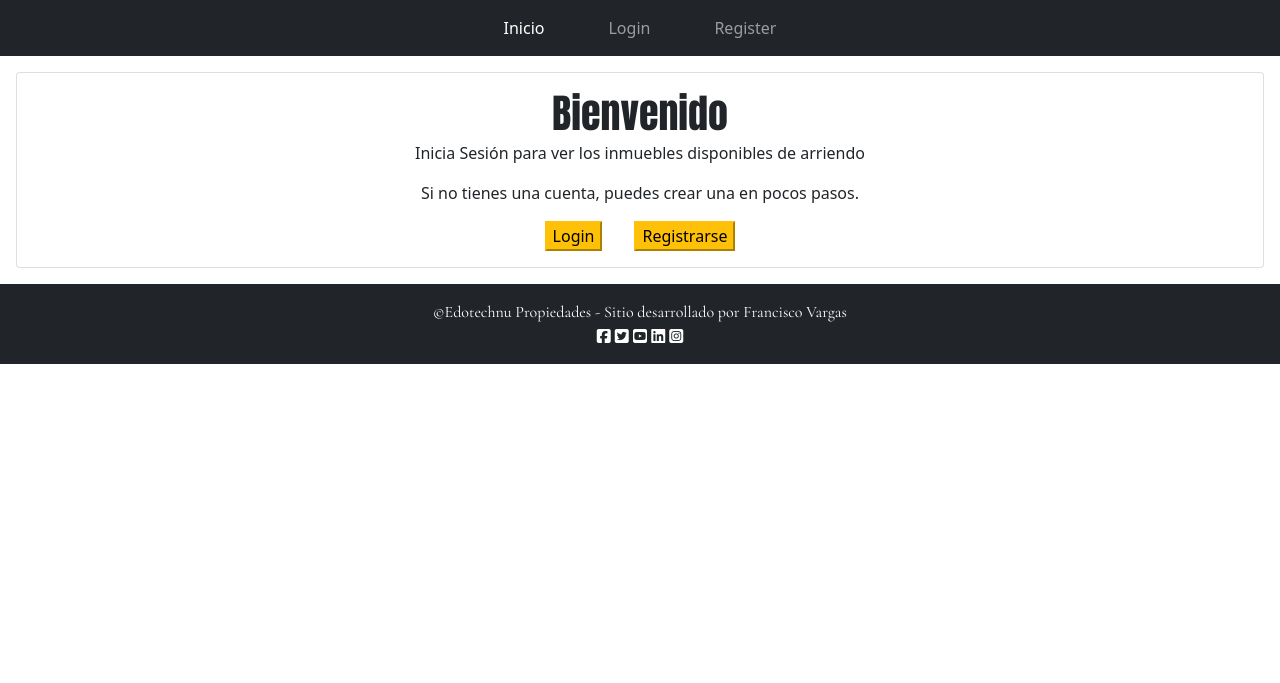
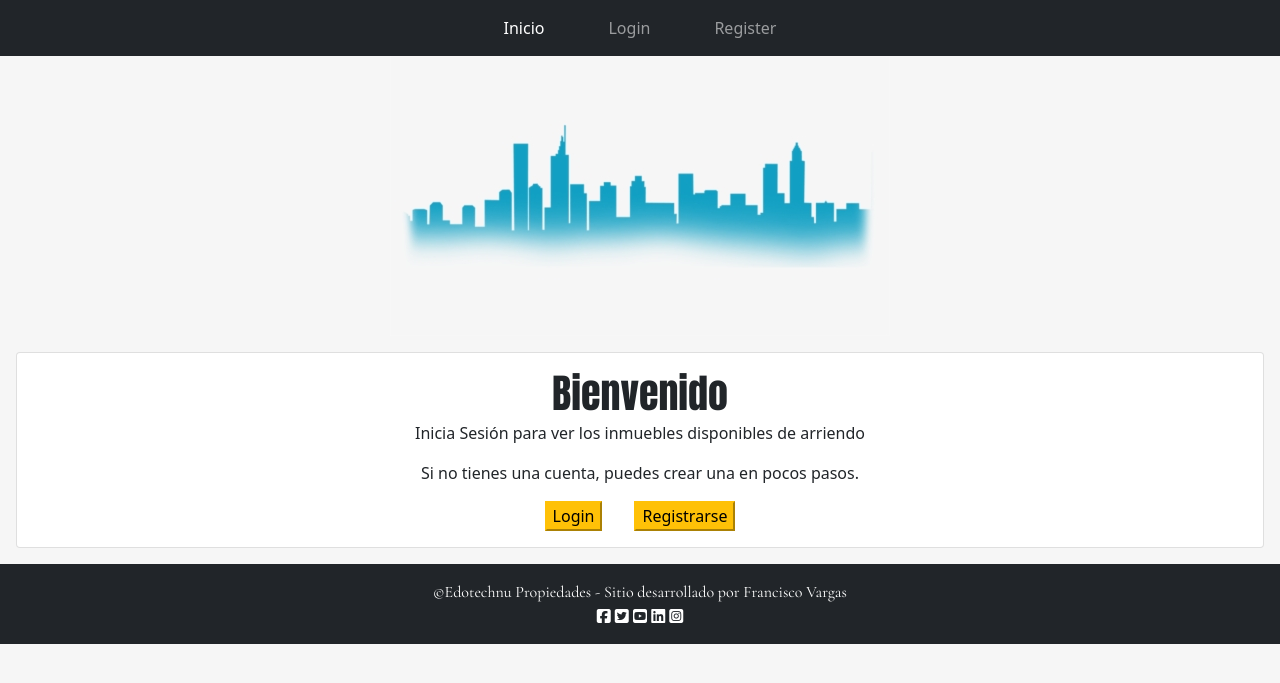
Before and after one commit to spy0x/modulo7, a Django app: page / in a window 1280 px wide. Shown: the top 683 px of the page. Run offline with Django 4.2, Linux system fonts and the light colour scheme; parts of the project's set-up code (start-up, migrations or seed data) failed here and were passed over; some libraries are stand-ins or nearby versions.

Commit message:
header done. added favicon. WORK COMPLETE

```diff
--- a/web/static/assets/css/style.css
+++ b/web/static/assets/css/style.css
@@ -1,3 +1,7 @@
+body {
+    background-color: #f6f6f6;
+}
+
 .title-header {
     font-family: 'Anton', sans-serif;
 }
--- a/web/templates/header.html
+++ b/web/templates/header.html
@@ -0,0 +1,4 @@
+{% load static %}
+<div class="container-fluid text-center">
+    <img src="{% static 'assets/img/buildings-header.png' %}" alt="" class="img-fluid">
+</div>
--- a/web/templates/index.html
+++ b/web/templates/index.html
@@ -23,7 +23,7 @@
     <link rel="stylesheet" href="{% static 'assets/css/style.css' %}">
     <!--<meta> informativos-->
     <title>Edotechnu Propiedades</title>
-    <link rel="shortcut icon" type="#" href="{% static 'assets/img/favicon.png' %}">
+    <link rel="icon" type="image/png" href="{% static 'assets/img/favicon.png' %}">
     <meta name="author" content="#">
     <meta name="description" content="#">
     <meta name="keywords" content="#">
```
Also changed, not shown: web/static/assets/img/buildings-header.png (added), web/static/assets/img/favicon.png (added).
